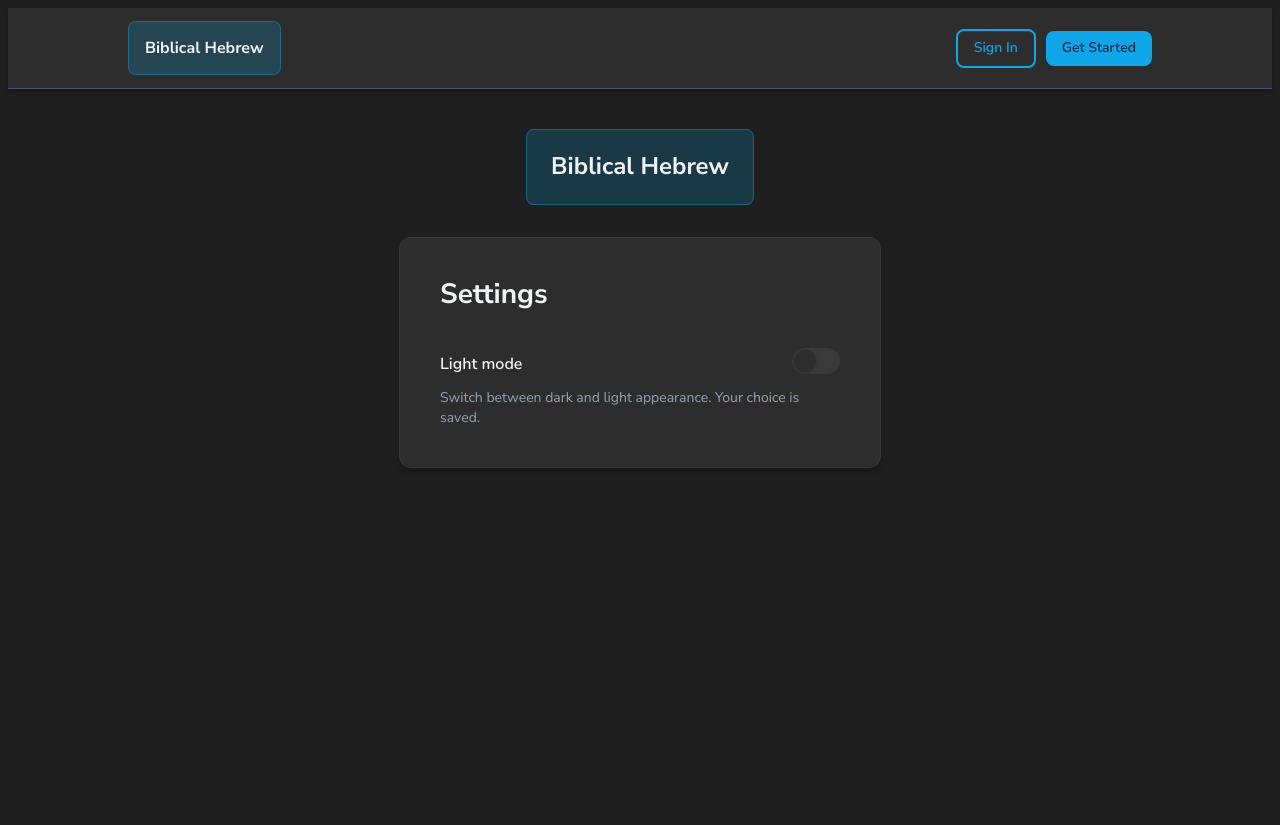
After one commit to lincolnhuls/hebrew, a Django app: template main/templates/main/settings.html in a window 1280 px wide. The commit adds this page. Run offline with Django 5.2, Linux system fonts and the light colour scheme; the template is opened without the code that fills it, so the values that code supplies are empty; parts of the project's set-up code (start-up, migrations or seed data) failed here and were passed over; some libraries are stand-ins or nearby versions.

Commit message:
Added css for accessability and html for a settings page allowing changing between light and dark mode

```diff
--- a/main/static/main/css/base.css
+++ b/main/static/main/css/base.css
@@ -4,13 +4,61 @@
     --border: #3A3A3A;
     --main-text: #F1F5F9;
     --muted-text: #94A3B8;
-    --primary-accent: #94A3B8;
+    --primary-accent: #0EA5E9;
+    --primary-accent-fill: #0EA5E9;
+    --primary-accent-foreground: #0EA5E9;
     --secondary-accent: #FCD34D;
+    --secondary-accent-foreground: #FCD34D;
     --progress-bar: #3A3A3A;
     --footer-bg: #181818;
     --button-text-dark: #1E293B;
     --input-border: #4A4A4A;
     --placeholder-text: #64748B;
+    --button-text-on-primary: #1E293B;
+}
+
+/* Light theme (wireframe: homepage-light, dashboard-light, signin-signup-light) */
+html.theme-light {
+    --background: #F8FAFC;
+    --surface: #FFFFFF;
+    --border: #E2E8F0;
+    --main-text: #1E293B;
+    --muted-text: #64748B;
+    --primary-accent: #3B82F6;
+    --primary-accent-fill: #2563EB;
+    --primary-accent-foreground: #1D4ED8;
+    --secondary-accent: #F59E0B;
+    --secondary-accent-foreground: #B45309;
+    --progress-bar: #E2E8F0;
+    --footer-bg: #F8FAFC;
+    --button-text-dark: #1E293B;
+    --input-border: #CBD5E1;
+    --placeholder-text: #64748B;
+    --button-text-on-primary: #FFFFFF;
+}
+
+html.theme-light body {
+    background-color: var(--background);
+    color: var(--main-text);
+}
+
+/* Light theme: ensure sufficient contrast for accessibility */
+html.theme-light .brand-pill {
+    color: var(--main-text);
+    background: color-mix(in srgb, var(--primary-accent) 14%, var(--surface));
+    border-color: color-mix(in srgb, var(--primary-accent) 35%, var(--border));
+}
+
+html.theme-light .lesson-card.locked {
+    background-color: #E2E8F0;
+    opacity: 1;
+}
+
+html.theme-light .lesson-card.locked .lesson-title,
+html.theme-light .lesson-card.locked .lesson-subtitle,
+html.theme-light .lesson-card.locked .lesson-status,
+html.theme-light .lesson-card.locked .lesson-progress-percent-above {
+    color: #334155;
 }
 
 .hidden {
@@ -133,8 +181,8 @@ h3 {
 }
 
 .btn-primary {
-    background-color: var(--primary-accent);
-    color: var(--button-text-dark);
+    background-color: var(--primary-accent-fill);
+    color: var(--button-text-on-primary);
     border: none;
     height: 35px;
     padding: 0 1rem;
@@ -142,8 +190,8 @@ h3 {
 
 .btn-secondary {
     background-color: var(--surface);
-    color: var(--primary-accent);
-    border: 2px solid var(--primary-accent);
+    color: var(--primary-accent-foreground);
+    border: 2px solid var(--primary-accent-foreground);
     height: 35px;
     padding: 0 1rem;
 }
@@ -640,6 +688,11 @@ h3 {
     box-shadow: 0 2px 4px rgba(0, 0, 0, 0.25);
 }
 
+/* Dark mode: more visible topbar border for contrast */
+html:not(.theme-light) .topbar.topbar-option-2e {
+    border-bottom-color: #475569;
+}
+
 /* Alternative: Remove border, stronger shadow for separation */
 .topbar.topbar-option-2e-alt-1 {
     background-color: var(--surface);
@@ -702,9 +755,9 @@ h3 {
     align-items: center;
     padding: 8px 16px;
     border-radius: 8px;
-    background: rgba(148, 163, 184, 0.2);
-    border: 1px solid rgba(148, 163, 184, 0.3);
-    color: #C8D5E4;
+    background: color-mix(in srgb, var(--primary-accent) 20%, transparent);
+    border: 1px solid color-mix(in srgb, var(--primary-accent) 40%, transparent);
+    color: var(--main-text);
     font-weight: 700;
     text-decoration: none;
     font-size: 16px;
@@ -753,6 +806,74 @@ h3 {
     font-size: 24px;
     padding: 12px 24px;
     height: 50px;
+}
+
+.settings-card {
+    width: 100%;
+    max-width: 400px;
+}
+
+.settings-row {
+    display: flex;
+    align-items: center;
+    justify-content: space-between;
+    gap: 1rem;
+    margin-bottom: 0.5rem;
+}
+
+.settings-label {
+    font-size: 16px;
+    font-weight: 600;
+    color: var(--main-text);
+}
+
+.settings-hint {
+    font-size: 14px;
+    color: var(--muted-text);
+    margin: 0.5rem 0 0;
+}
+
+.theme-switch-wrap {
+    position: relative;
+    flex-shrink: 0;
+}
+
+.theme-switch {
+    position: absolute;
+    opacity: 0;
+    width: 0;
+    height: 0;
+}
+
+.theme-switch-label {
+    display: inline-block;
+    width: 48px;
+    height: 26px;
+    background: var(--border);
+    border-radius: 13px;
+    cursor: pointer;
+    transition: background 0.2s;
+}
+
+.theme-switch-label::after {
+    content: "";
+    position: absolute;
+    top: 2px;
+    left: 2px;
+    width: 22px;
+    height: 22px;
+    background: var(--surface);
+    border-radius: 50%;
+    box-shadow: 0 1px 3px rgba(0, 0, 0, 0.2);
+    transition: transform 0.2s;
+}
+
+.theme-switch:checked + .theme-switch-label {
+    background: var(--primary-accent);
+}
+
+.theme-switch:checked + .theme-switch-label::after {
+    transform: translateX(22px);
 }
 
 .auth-page .card {
--- a/main/templates/main/base.html
+++ b/main/templates/main/base.html
@@ -19,6 +19,13 @@
   <!-- Base CSS -->
   <link rel="stylesheet" href="{% static 'main/css/base.css' %}">
   {% block extra_css %}{% endblock %}
+  <script>
+    (function() {
+      try {
+        if (localStorage.getItem('theme') === 'light') document.documentElement.classList.add('theme-light');
+      } catch (e) {}
+    })();
+  </script>
 </head>
 
 <body>
--- a/main/templates/main/dashboard.html
+++ b/main/templates/main/dashboard.html
@@ -12,7 +12,7 @@
         <span class="dashboard-title">Dashboard</span>
         <div class="dashboard-header-actions">
             <a href="#" class="dashboard-header-link">Profile</a>
-            <a href="#" class="dashboard-header-link">Settings</a>
+            <a href="{% url 'main:settings' %}" class="dashboard-header-link">Settings</a>
             <button class="notification-bell" aria-label="Notifications">🔔</button>
         </div>
     </div>
--- /dev/null
+++ b/main/templates/main/settings.html
@@ -0,0 +1,48 @@
+{% extends "main/base.html" %}
+{% load static %}
+
+{% block title %}Settings{% endblock %}
+{% block meta_description %}Manage your Biblical Hebrew app settings including appearance and theme.{% endblock %}
+
+{% block content %}
+<div class="auth-page">
+    <div class="auth-logo">
+        <a class="brand-pill" href="{% url 'main:home' %}">Biblical Hebrew</a>
+    </div>
+
+    <div class="card settings-card">
+        <h2>Settings</h2>
+
+        <div class="settings-row">
+            <label for="themeSwitch" class="settings-label">Light mode</label>
+            <div class="theme-switch-wrap">
+                <input type="checkbox" id="themeSwitch" class="theme-switch" aria-label="Use light theme">
+                <label for="themeSwitch" class="theme-switch-label"></label>
+            </div>
+        </div>
+        <p class="settings-hint">Switch between dark and light appearance. Your choice is saved.</p>
+    </div>
+</div>
+
+<script>
+(function() {
+    var switchEl = document.getElementById('themeSwitch');
+    var root = document.documentElement;
+    function applyTheme(isLight) {
+        if (isLight) root.classList.add('theme-light');
+        else root.classList.remove('theme-light');
+        try { localStorage.setItem('theme', isLight ? 'light' : 'dark'); } catch (e) {}
+    }
+    function init() {
+        var saved = localStorage.getItem('theme');
+        var isLight = saved === 'light';
+        switchEl.checked = isLight;
+        applyTheme(isLight);
+    }
+    if (switchEl) {
+        init();
+        switchEl.addEventListener('change', function() { applyTheme(switchEl.checked); });
+    }
+})();
+</script>
+{% endblock %}
--- a/main/urls.py
+++ b/main/urls.py
@@ -5,5 +5,6 @@ app_name = "main"
 
 urlpatterns = [
     path("", views.home, name="home"),
-    path("dashboard/", views.dashboard, name='dashboard')
+    path("dashboard/", views.dashboard, name='dashboard'),
+    path("settings/", views.settings_page, name="settings"),
 ]
```
Also changed, not shown: other parts of main/static/main/css/base.css (+12 -12 lines), main/views.py (+7 -0 lines).
